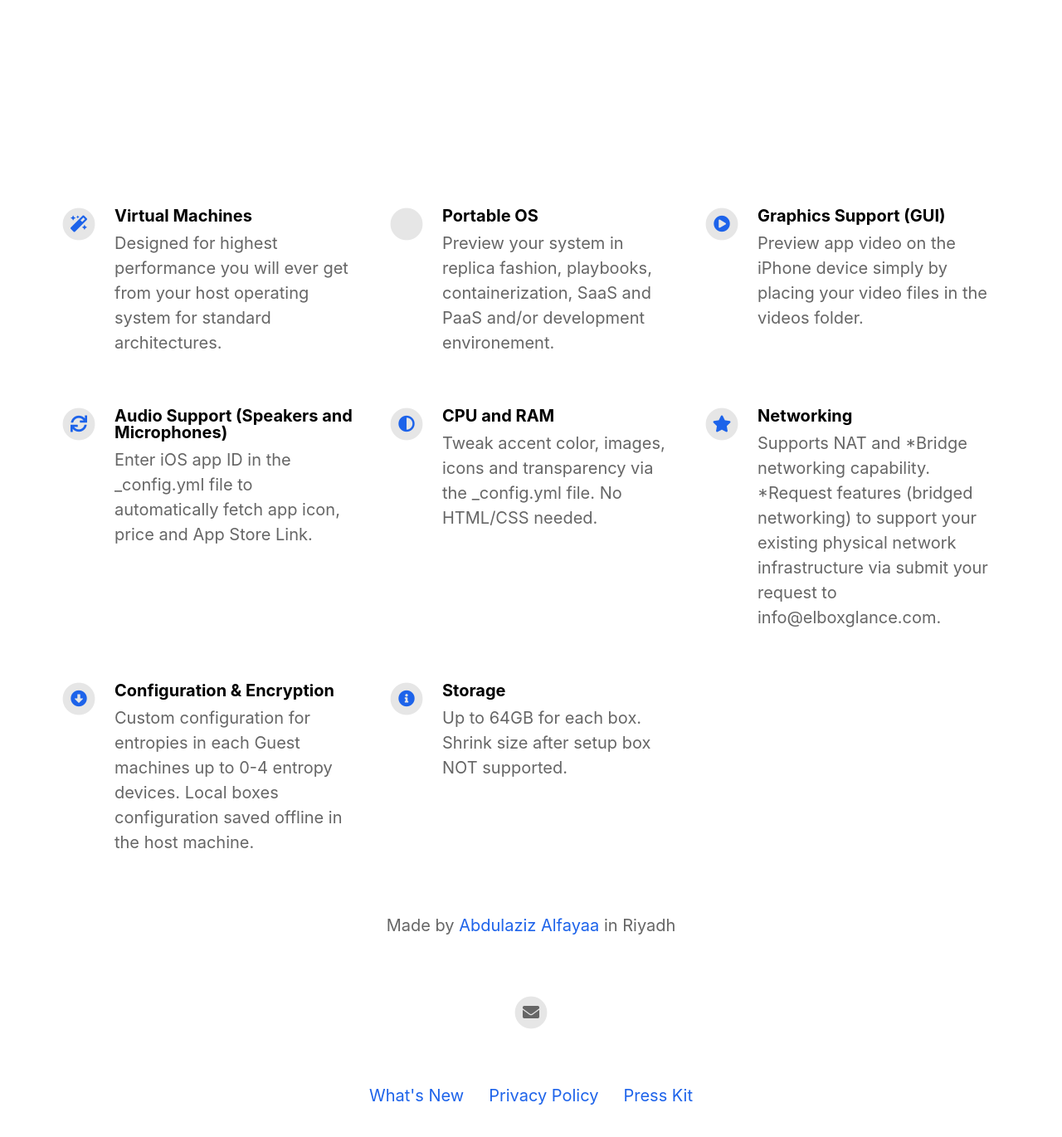
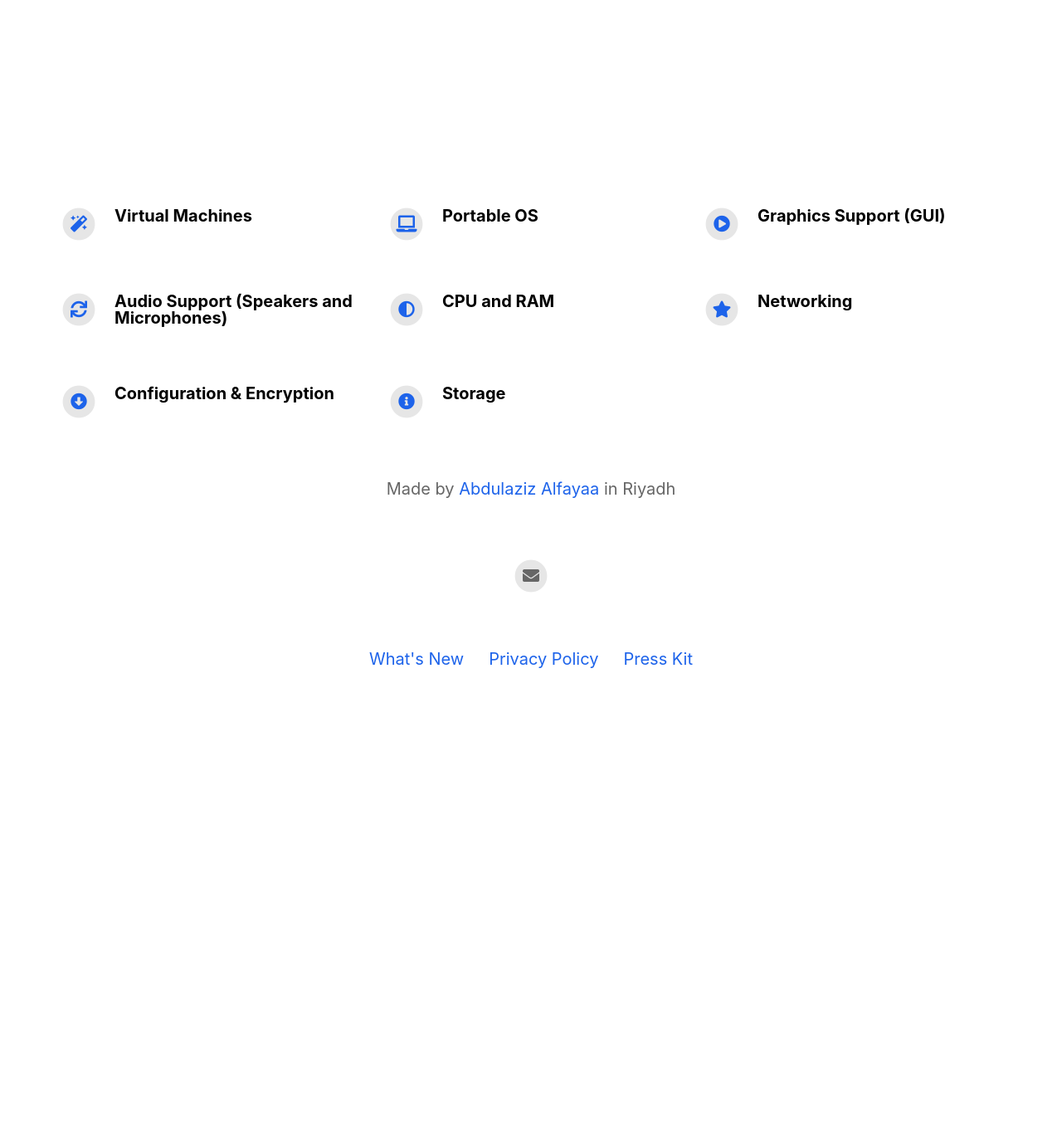
Before and after one commit to i3bit/ebg, a Jekyll site: the page built from index.html, in a window 1280 px wide and 1400 px high, scrolled down 834 px. Shown: the top 1370 px of the window at 83% size. Built offline with Jekyll 4.4.1, drawn with Linux system fonts in a browser that asks for light colours; nearby versions of some CDN libraries; after the commit the page ends 1708 px from its top, so only the background shows below that.

Commit message:
Update _config.yml

```diff
--- a/_config.yml
+++ b/_config.yml
@@ -37,35 +37,35 @@ mastodon_link                             :
 features                                  :
 
   - title                                 : Virtual Machines
-    description                           : Designed for highest performance you will ever get from your host operating system for standard architectures.
+    description                           : # Designed for highest performance you will ever get from your host operating system for standard architectures.
     fontawesome_icon_name                 : magic
 
   - title                                 : Portable OS
-    description                           : Preview your system in replica fashion, playbooks, containerization, SaaS and PaaS and/or development environement.
-    fontawesome_icon_name                 : shuttle-space
+    description                           : # Preview your system in replica fashion, playbooks, containerization, SaaS and PaaS and/or development environement.
+    fontawesome_icon_name                 : laptop
 
   - title                                 : Graphics Support (GUI)
-    description                           : Preview app video on the iPhone device simply by placing your video files in the videos folder.
+    description                           : # Preview app video on the iPhone device simply by placing your video files in the videos folder.
     fontawesome_icon_name                 : play-circle
 
   - title                                 : Audio Support (Speakers and Microphones)
-    description                           : Enter iOS app ID in the _config.yml file to automatically fetch app icon, price and App Store Link.
+    description                           : # Enter iOS app ID in the _config.yml file to automatically fetch app icon, price and App Store Link.
     fontawesome_icon_name                 : sync
 
   - title                                 : CPU and RAM
-    description                           : Tweak accent color, images, icons and transparency via the _config.yml file. No HTML/CSS needed.
+    description                           : # Tweak accent color, images, icons and transparency via the _config.yml file. No HTML/CSS needed.
     fontawesome_icon_name                 : adjust
 
   - title                                 : Networking
-    description                           : Supports NAT and *Bridge networking capability. *Request features (bridged networking) to support your existing physical network infrastructure via submit your request to info@elboxglance.com.
+    description                           : # Supports NAT and *Bridge networking capability. *Request features (bridged networking) to support your existing physical network infrastructure via submit your request to info@elboxglance.com.
     fontawesome_icon_name                 : star
 
   - title                                 : Configuration & Encryption
-    description                           : Custom configuration for entropies in each Guest machines up to 0-4 entropy devices. Local boxes configuration saved offline in the host machine.
+    description                           : # Custom configuration for entropies in each Guest machines up to 0-4 entropy devices. Local boxes configuration saved offline in the host machine.
     fontawesome_icon_name                 : arrow-alt-circle-down
 
   - title                                 : Storage
-    description                           : Up to 64GB for each box. Shrink size after setup box NOT supported.
+    description                           : # Up to 64GB for each box. Shrink size after setup box NOT supported.
     fontawesome_icon_name                 : info-circle
 
   - title                                 : # New Feature Title
```
